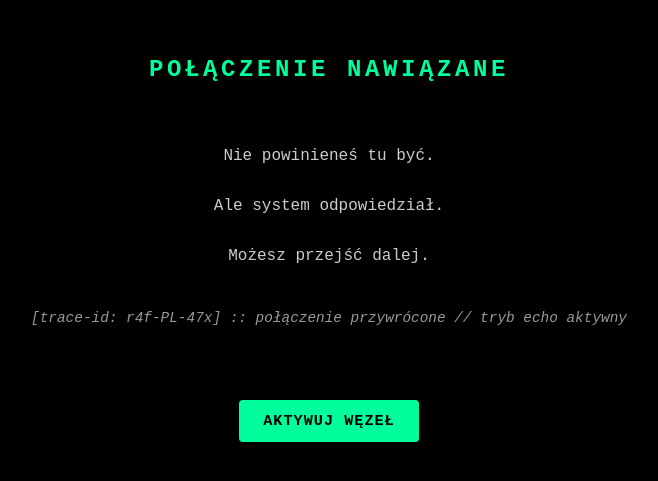
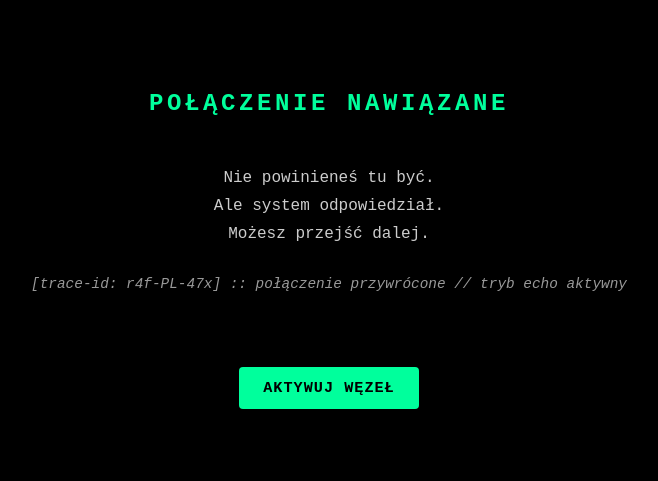
Before and after one commit to r4ficore/r4ficore.github.io, a plain HTML site: page pl/signal.html in a window 1280 px wide. Shown: the part 219-700 px from the top of the page, without its empty margins (311-969 px from the left). Drawn offline with Linux system fonts and the light colour scheme.

Commit message:
Update signal.html

```diff
--- a/pl/signal.html
+++ b/pl/signal.html
@@ -29,7 +29,7 @@
     p {
       color: #CCCCCC;
       font-size: 1em;
-      margin: 1em 0;
+      margin: 0.3em 0;
     }
 
     .log {
```
